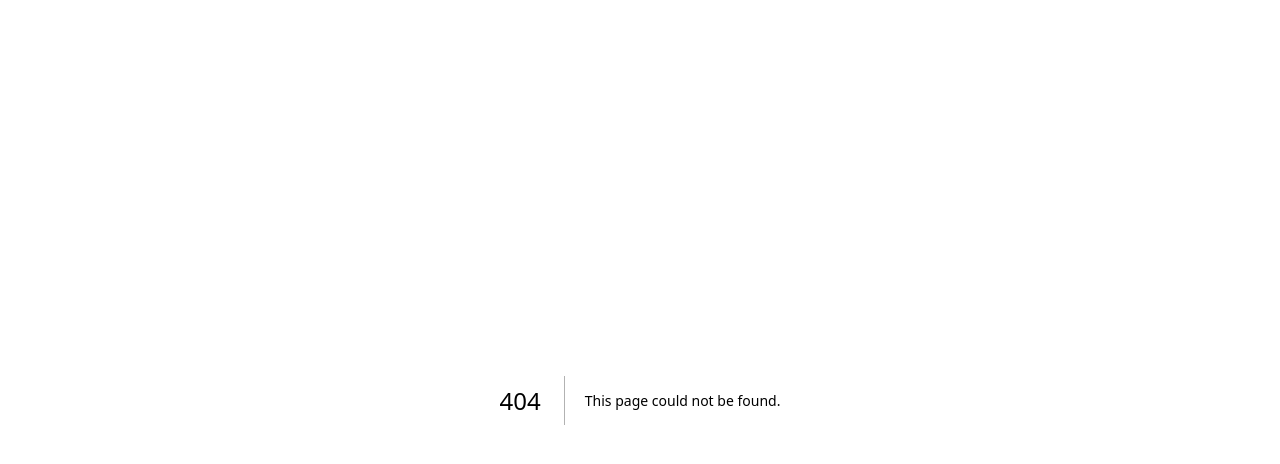
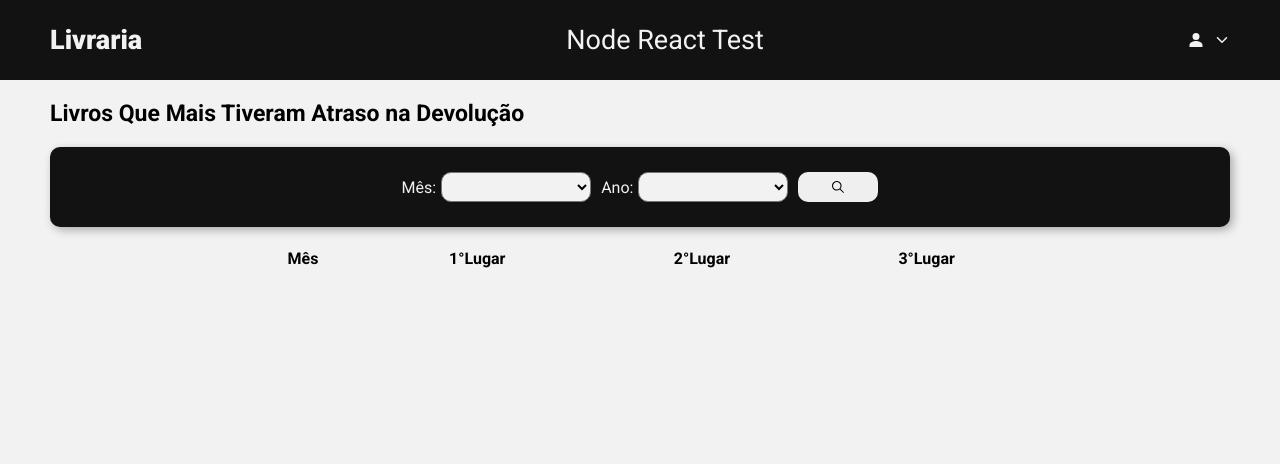
Before and after one commit to LeoSantosp2/site-node-react-test, a Next.js app: page /relatorios in a window 1280 px wide. Before the commit this address had no page. Shown: the top 464 px of the page. Built offline with nearby package versions, Linux system fonts and the light colour scheme.

Commit message:
Criado uma página de relatórios

```diff
--- /dev/null
+++ b/src/app/relatorios/page.tsx
@@ -0,0 +1,7 @@
+'use client';
+
+import ReportsPage from '../../containers/reports';
+
+export default function Reports() {
+  return <ReportsPage />;
+}
--- /dev/null
+++ b/src/containers/reports/index.tsx
@@ -0,0 +1,97 @@
+import { useState } from 'react';
+import { IoIosSearch } from 'react-icons/io';
+
+import axios from '../../services/axios';
+
+import HeaderComponent from '../../components/header';
+
+import { months } from '../../utils/months';
+import { years } from '../../utils/years';
+
+import { LateBooksProps } from '../../types/late-books-props';
+
+import { Page, Main } from './styled';
+
+export default function ReportsPage() {
+  const [datas, setDatas] = useState<LateBooksProps>({
+    month: '',
+    booksTitle: [],
+  });
+  const [month, setMonth] = useState('');
+  const [year, setYear] = useState('');
+
+  const fetchDatas = async () => {
+    try {
+      const response = await axios.get(`/reports?month=${month}&year=${year}`);
+
+      setDatas({ month, booksTitle: response.data });
+    } catch (err) {
+      if (err instanceof Error) {
+        console.log(
+          'Erro ao buscar os livros que tiveram atraso na entrega:',
+          err.message,
+        );
+      }
+    }
+  };
+
+  return (
+    <Page>
+      <HeaderComponent />
+
+      <Main>
+        <div className="books-late-area">
+          <h1>Livros Que Mais Tiveram Atraso na Devolução</h1>
+
+          <div className="filter-area">
+            <label htmlFor="month">Mês:</label>
+            <select
+              name=""
+              id="month"
+              onChange={(e) => setMonth(e.target.value)}
+            >
+              <option value=""></option>
+              {months.map((month) => (
+                <option key={month.id} value={month.value}>
+                  {month.text}
+                </option>
+              ))}
+            </select>
+
+            <label htmlFor="year">Ano:</label>
+            <select name="" id="year" onChange={(e) => setYear(e.target.value)}>
+              <option value=""></option>
+              {years.map((year) => (
+                <option key={year.id} value={year.value}>
+                  {year.text}
+                </option>
+              ))}
+            </select>
+
+            <button onClick={fetchDatas}>
+              <IoIosSearch />
+            </button>
+          </div>
+
+          <table>
+            <thead>
+              <th>Mês</th>
+              <th>1°Lugar</th>
+              <th>2°Lugar</th>
+              <th>3°Lugar</th>
+            </thead>
+
+            <tbody>
+              <tr>
+                <td>{datas.month}</td>
+                {datas.booksTitle.map((book) => (
+                  <td key={book.title}>{book.title}</td>
+                ))}
+              </tr>
+            </tbody>
+          </table>
+        </div>
+      </Main>
+    </Page>
+  );
+}
--- /dev/null
+++ b/src/containers/reports/styled.ts
@@ -0,0 +1,77 @@
+import styled from 'styled-components';
+
+export const Page = styled.div`
+  width: 100%;
+  height: 100vh;
+  background-color: ${({ theme }) => theme.colors.white};
+`;
+
+export const Main = styled.main`
+  width: 100%;
+  height: 90vh;
+  padding-top: 2rem;
+
+  .books-late-area {
+    max-width: 120rem;
+    margin: 0 auto;
+    padding: 0 1rem;
+  }
+
+  .books-late-area h1 {
+    margin-bottom: 2rem;
+    font-size: ${({ theme }) => theme.font.sizes.subTitle};
+  }
+
+  .books-late-area .filter-area {
+    max-width: 120rem;
+    height: 8rem;
+    margin: 0 auto;
+    margin-bottom: 2rem;
+    border-radius: 1rem;
+    box-shadow: 0.3rem 0.3rem 1rem rgba(0, 0, 0, 0.3);
+    display: flex;
+    justify-content: center;
+    align-items: center;
+    background-color: ${({ theme }) => theme.colors.black};
+  }
+
+  .books-late-area .filter-area label {
+    font-size: ${({ theme }) => theme.font.sizes.text};
+    color: ${({ theme }) => theme.colors.white};
+  }
+
+  .books-late-area .filter-area select {
+    width: 15rem;
+    height: 3rem;
+    margin: 0 1rem 0 0.5rem;
+    border-radius: 1rem;
+    font-size: ${({ theme }) => theme.font.sizes.text};
+    background-color: ${({ theme }) => theme.colors.white};
+  }
+
+  .books-late-area .filter-area button {
+    width: 8rem;
+    height: 3rem;
+    border-radius: 1rem;
+    border: 0;
+    transition: all 0.3s ease;
+    outline: none;
+    cursor: pointer;
+    display: flex;
+    justify-content: center;
+    align-items: center;
+    font-size: ${({ theme }) => theme.font.sizes.text};
+
+    &:hover {
+      opacity: 0.8;
+    }
+  }
+
+  table {
+    width: 80rem;
+    height: 10rem;
+    margin: 0 auto;
+    text-align: center;
+    font-size: ${({ theme }) => theme.font.sizes.text};
+  }
+`;
```
